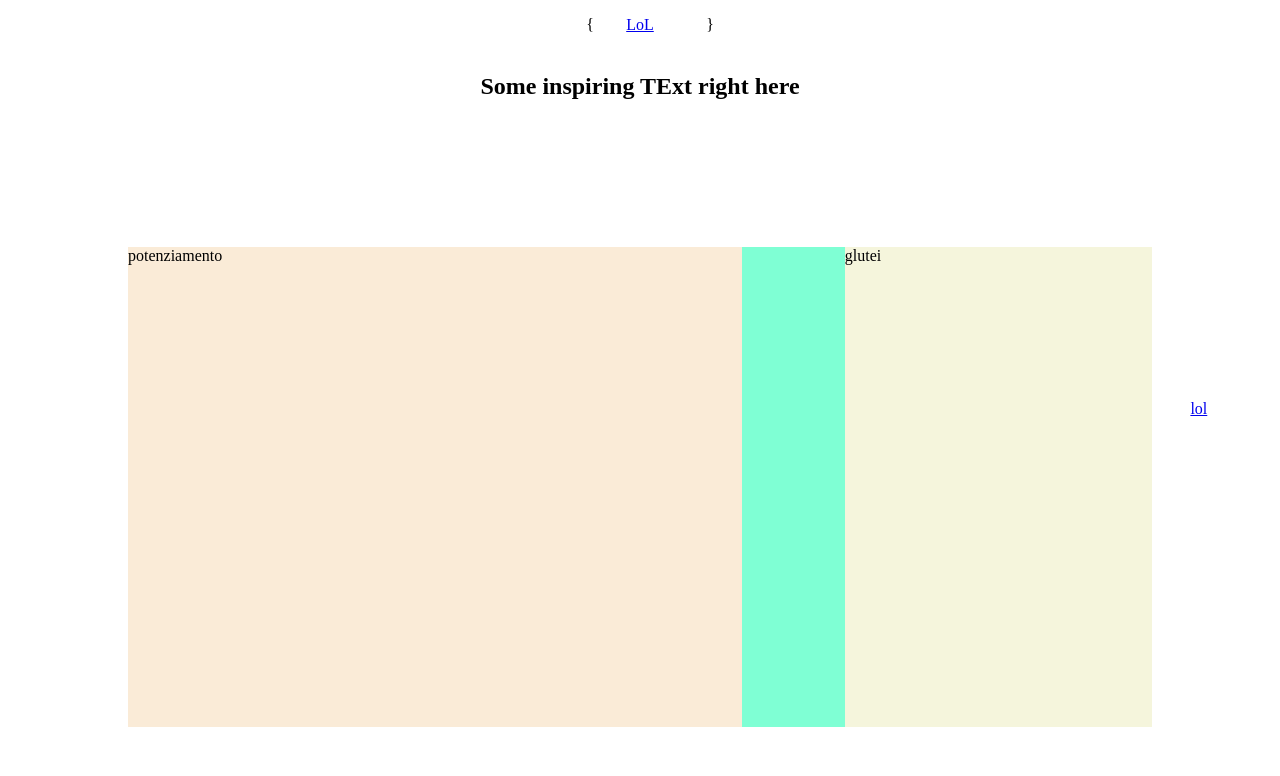
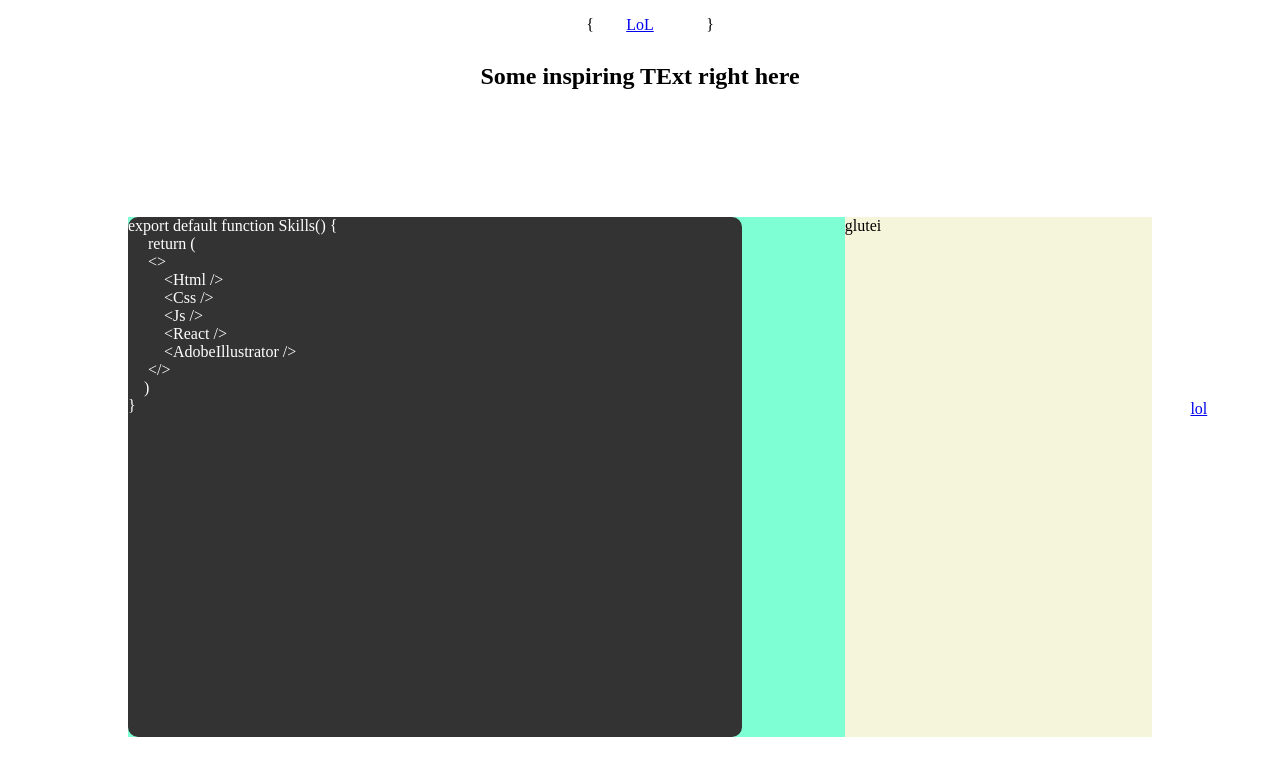
Before and after one commit to filippo-floramo/personal-site, a React (Create React App) app: page /Skills in a window 1280 px wide. Shown: the top 776 px of the page. Built offline with nearby package versions, Linux system fonts and the light colour scheme.

Commit message:
aded special text

```diff
--- a/src/components/Bio/_bio.scss
+++ b/src/components/Bio/_bio.scss
@@ -1,5 +1,5 @@
 .about {
-   background-color: aquamarine;
+   background-color: white;
    height: 100vh;
    width: 100%;
    padding: 0 90px;
@@ -25,16 +25,28 @@
       &--content {
          width: 500px;
          height: 300px;
-         background-color: aliceblue;
+         padding: 15px;
+         border-radius: 10px;
+         display: flex;
+         align-items: center;
+         background-color: rgb(37, 37, 38);
+         justify-content: center;
+
+         color: white;
+         line-height: 25px;
+
          z-index: 3;
-         text-align: center;
        //  margin-right: -250px;
 
+
          &:nth-of-type(2) {
-            background-color: bisque;
             width: 500px;
+            margin-right: 0;
+            background-color: white;
+            border: 4px solid black;
             z-index: 2;
-            margin-right: 0;
+
+            color: black;
          //   margin-left: -252px;
 
          }
--- a/src/components/Skills/SkillIndex.tsx
+++ b/src/components/Skills/SkillIndex.tsx
@@ -1,5 +1,6 @@
 import React from "react"
 import { Link } from "react-router-dom"
+import SkillsContent from "./SkillsContent"
 
 
 
@@ -10,17 +11,17 @@ export default function SkillIndex(): JSX.Element {
          <section className="skills">
             <h1>Some inspiring TExt right here</h1>
             <div className="skills--container">
-               <div className="skills--content">
-                  potenziamento
-               </div>
+
+               <SkillsContent />
                <div className="skills--github">
                   glutei
                </div>
+
             </div>
          </section>
 
          <div className="skills--arrow">
-          <Link to='/Contact'>lol</Link>
+            <Link to='/Contact'>lol</Link>
          </div>
 
       </>
--- /dev/null
+++ b/src/components/Skills/SkillsContent.tsx
@@ -0,0 +1,44 @@
+import React from "react";
+
+
+
+export default function SkillsContent(): JSX.Element {
+
+
+   // const content: (String | JSX.Element)[]= [
+   //    "export default function Skills() {",
+   //    <br/>,
+   //    "}",
+   //    "come mi diverto"
+   // ];
+
+   return (
+      <>
+         <div className="skills--content">
+            <p>
+               export default function Skills{`()`} {`{`}
+               <br />
+               &emsp; return {`(`}
+               <br />
+               &emsp; {`<>`}
+               <br />
+               &emsp;&emsp; <span>{`<Html />`}</span>
+               <br />
+               &emsp;&emsp; {`<Css />`}
+               <br />
+               &emsp;&emsp; {`<Js />`}
+               <br />
+               &emsp;&emsp; {`<React />`}
+               <br />
+               &emsp;&emsp; {`<AdobeIllustrator />`}
+               <br />
+               &emsp; {`</>`}
+               <br />
+               &emsp;{`)`}
+               <br />
+               {`}`}
+            </p>
+         </div>
+      </>
+   )
+}
--- a/src/components/Skills/_skills.scss
+++ b/src/components/Skills/_skills.scss
@@ -9,7 +9,7 @@
 
    &--container {
       width: 80%;
-      height: 60%;
+      height: 65%;
 
       display: flex;
       background-color: aquamarine;
@@ -18,7 +18,9 @@
       .skills--content {
          width: 60%;
          height: 100%;
-         background-color: antiquewhite;
+         background-color: rgb(51, 51, 51);
+         border-radius: 10px;
+         color: white;
       }
 
       .skills--github {
```
Also changed, not shown: src/components/Skills/_skills-content.scss (added).
